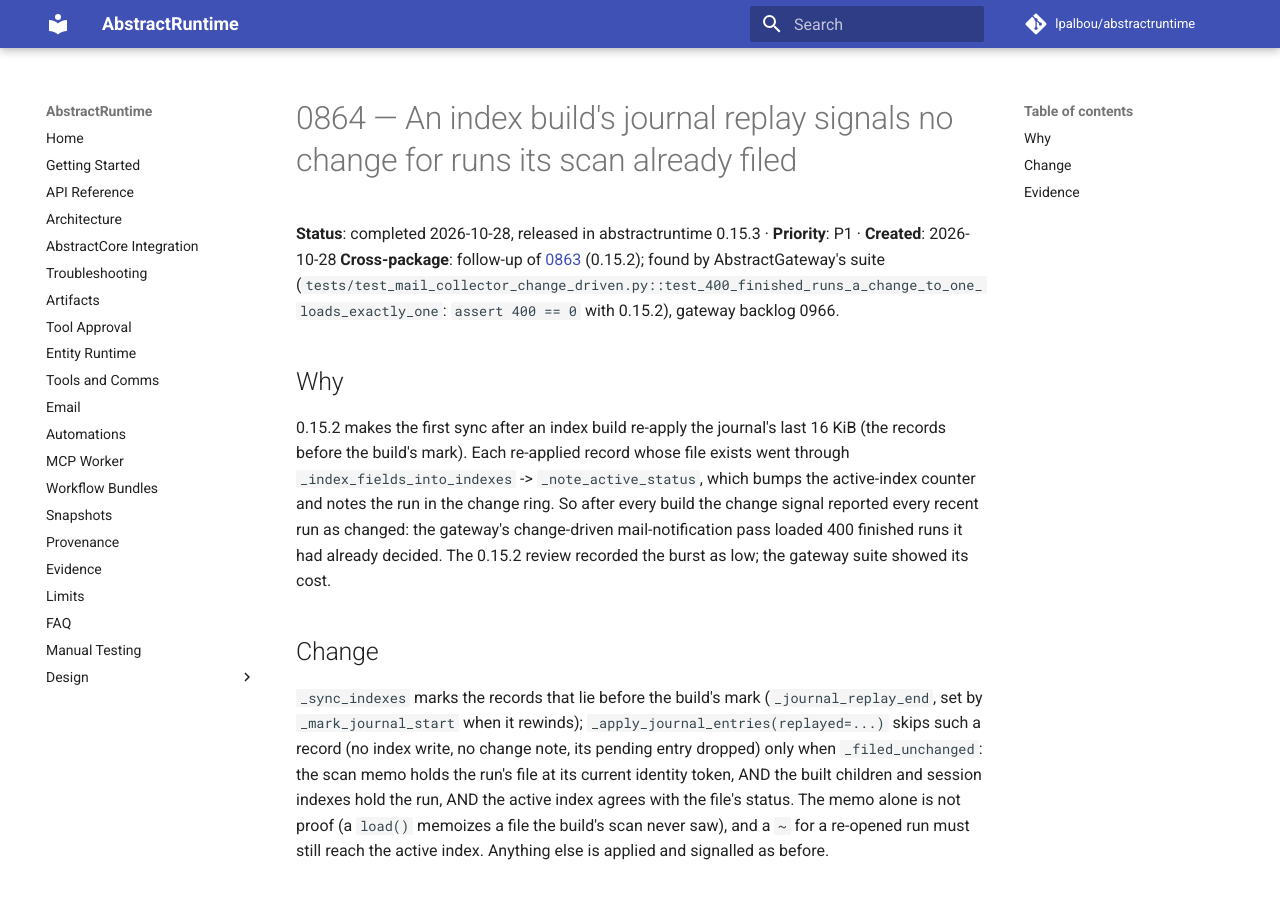
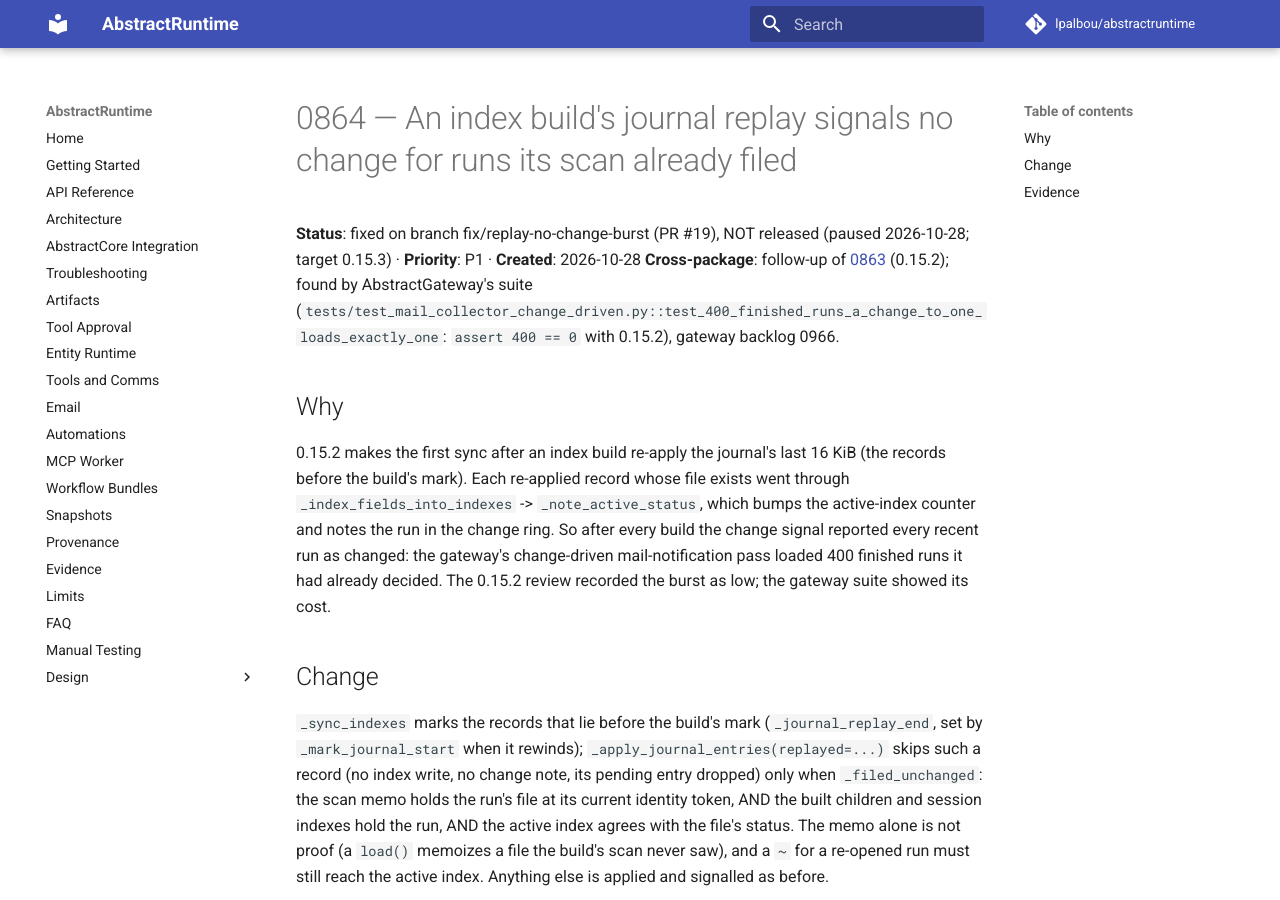
Before and after one commit to lpalbou/AbstractRuntime, an MkDocs documentation site: the page built from docs/backlog/completed/0864_index_build_replay_signals_no_change_for_filed_runs.md, in a window 1280 px wide and 900 px high. Built offline with MkDocs 1.6.1 and Material for MkDocs 9.7.7, drawn with Linux system fonts in a browser that asks for light colours; comment, search, counter and statistics services are not loaded.

Commit message:
0864: status paused (not released)

```diff
--- a/docs/backlog/completed/0864_index_build_replay_signals_no_change_for_filed_runs.md
+++ b/docs/backlog/completed/0864_index_build_replay_signals_no_change_for_filed_runs.md
@@ -1,6 +1,6 @@
 # 0864 — An index build's journal replay signals no change for runs its scan already filed
 
-**Status**: completed 2026-10-28, released in abstractruntime 0.15.3 · **Priority**: P1 · **Created**: 2026-10-28
+**Status**: fixed on branch fix/replay-no-change-burst (PR #19), NOT released (paused 2026-10-28; target 0.15.3) · **Priority**: P1 · **Created**: 2026-10-28
 **Cross-package**: follow-up of [0863](0863_index_build_never_loses_a_run_created_during_it.md) (0.15.2); found by
 AbstractGateway's suite (`tests/test_mail_collector_change_driven.py::test_400_finished_runs_a_change_to_one_loads_exactly_one`:
 `assert 400 == 0` with 0.15.2), gateway backlog 0966.
```
